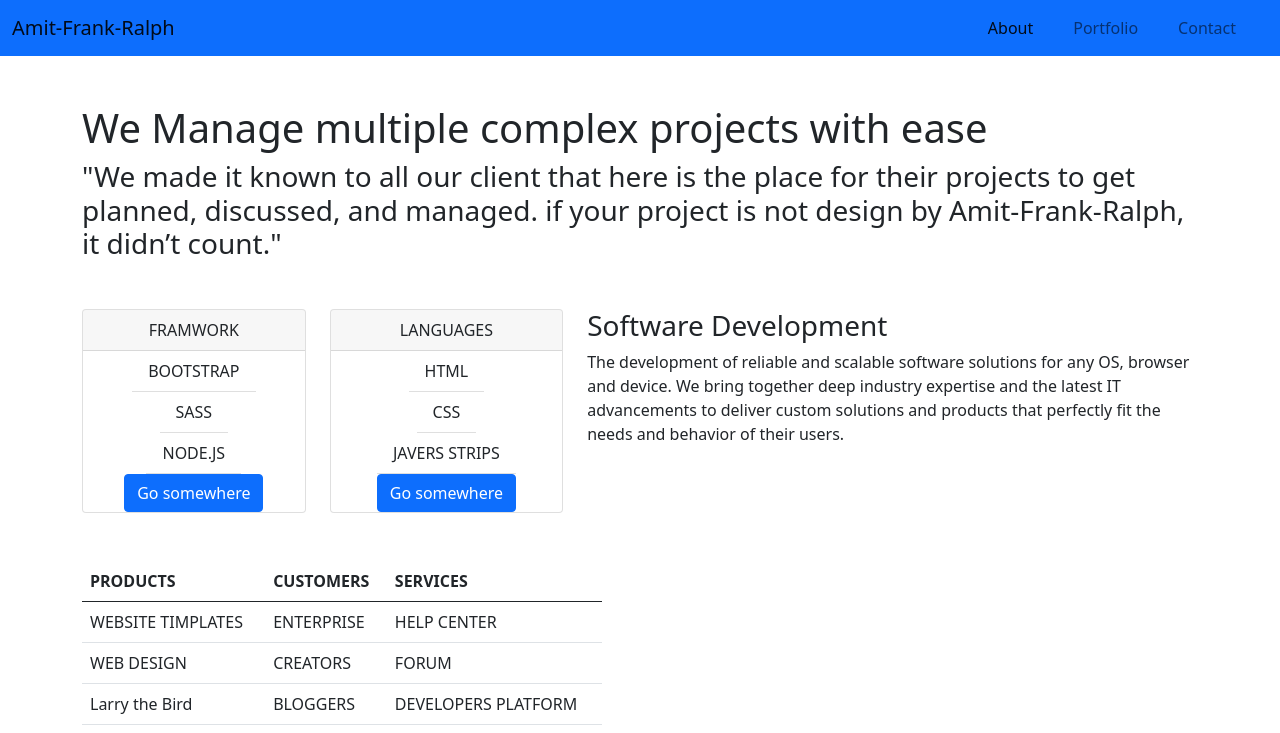
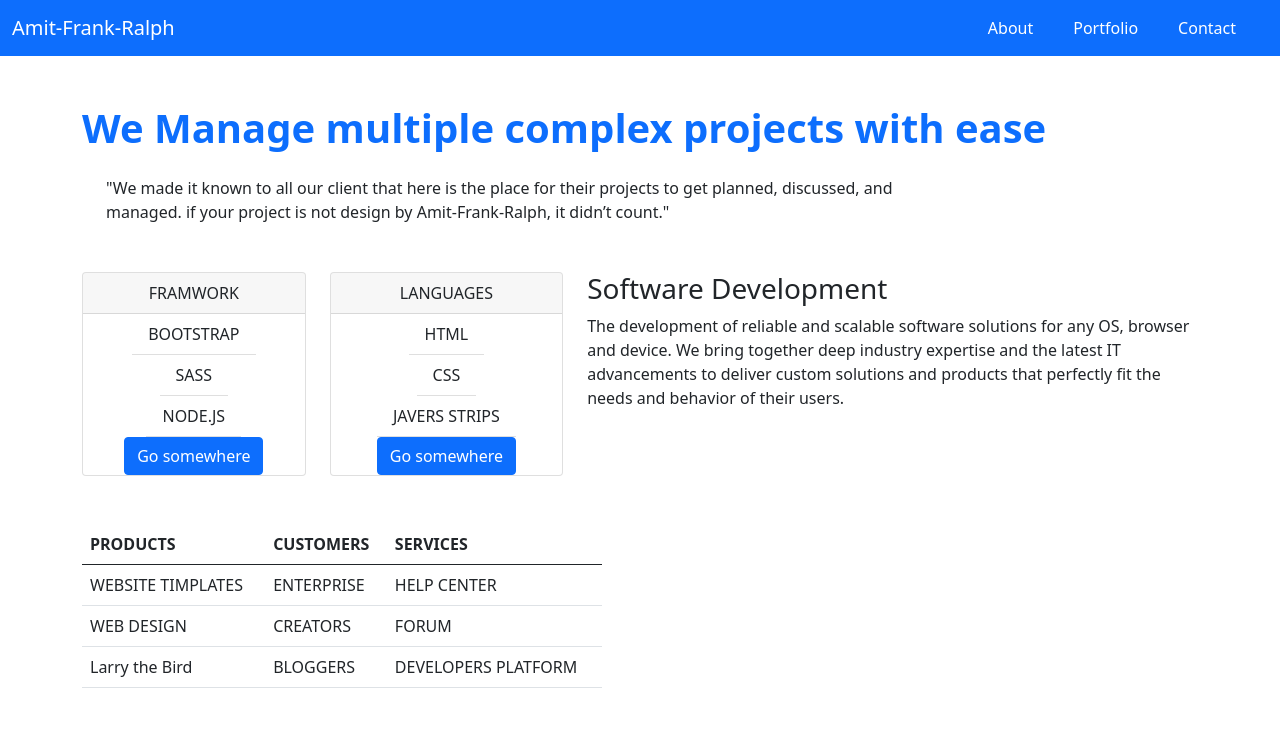
Before and after one commit to frankfembo/bootstrap-project, a plain HTML site: page index.html in a window 1280 px wide. Shown: the top 733 px of the page. Drawn offline with Linux system fonts and the light colour scheme.

Commit message:
Add some style to page

```diff
--- a/index.html
+++ b/index.html
@@ -7,20 +7,22 @@
     <link rel="stylesheet" href="./css/bootstrap.css" />
     <title>Portfolio With Bootstrap</title>
   </head>
-  <body>
+  <body class="secondary">
     <header>
       <nav class="navbar navbar-expand-lg navbar-light bg-primary">
         <div class="container-fluid">
-          <a class="navbar-brand" href="#">Amit-Frank-Ralph</a>
+          <a class="navbar-brand text-white" href="#">Amit-Frank-Ralph</a>
           <div class="navbar-nav">
             <ul class="nav gap-4">
               <li>
-                <a class="nav-link active" aria-current="page" href="#"
-                  >About</a
-                >
+                <a class="nav-link active text-white" aria-current="page" href="#">About</a>
               </li>
-              <li><a class="nav-link" href="#">Portfolio</a></li>
-              <li><a class="nav-link" href="#">Contact</a></li>
+              <li>
+                <a class="nav-link text-white" href="#">Portfolio</a>
+              </li>
+              <li>
+                <a class="nav-link text-white" href="#">Contact</a>
+              </li>
               <li></li>
             </ul>
           </div>
@@ -29,13 +31,13 @@
     </header>
     <main class="container mt-5">
       <section>
-        <div>
-          <h1>We Manage multiple complex projects with ease</h1>
-          <h3>
+        <div class="">
+          <h1 class="fw-bold text-primary">We Manage multiple complex projects with ease</h1>
+          <p class="my-4 pe-4 ps-4 w-75">
             "We made it known to all our client that here is the place for their
             projects to get planned, discussed, and managed. if your project is
             not design by Amit-Frank-Ralph, it didn’t count."
-          </h3>
+          </p>
         </div>
       </section>
       <section class="d-flex gap-4 justify-content-center mt-5">
```
